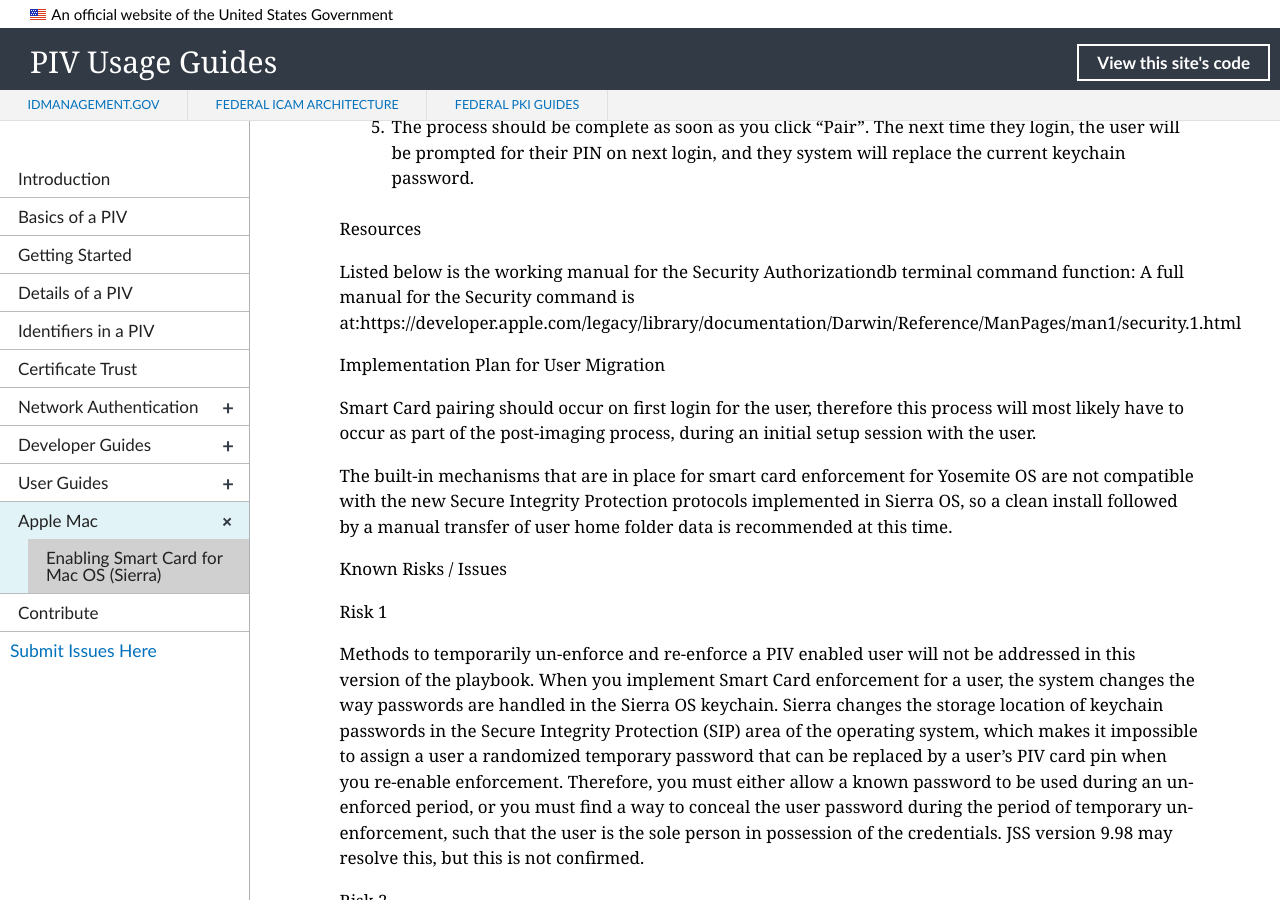
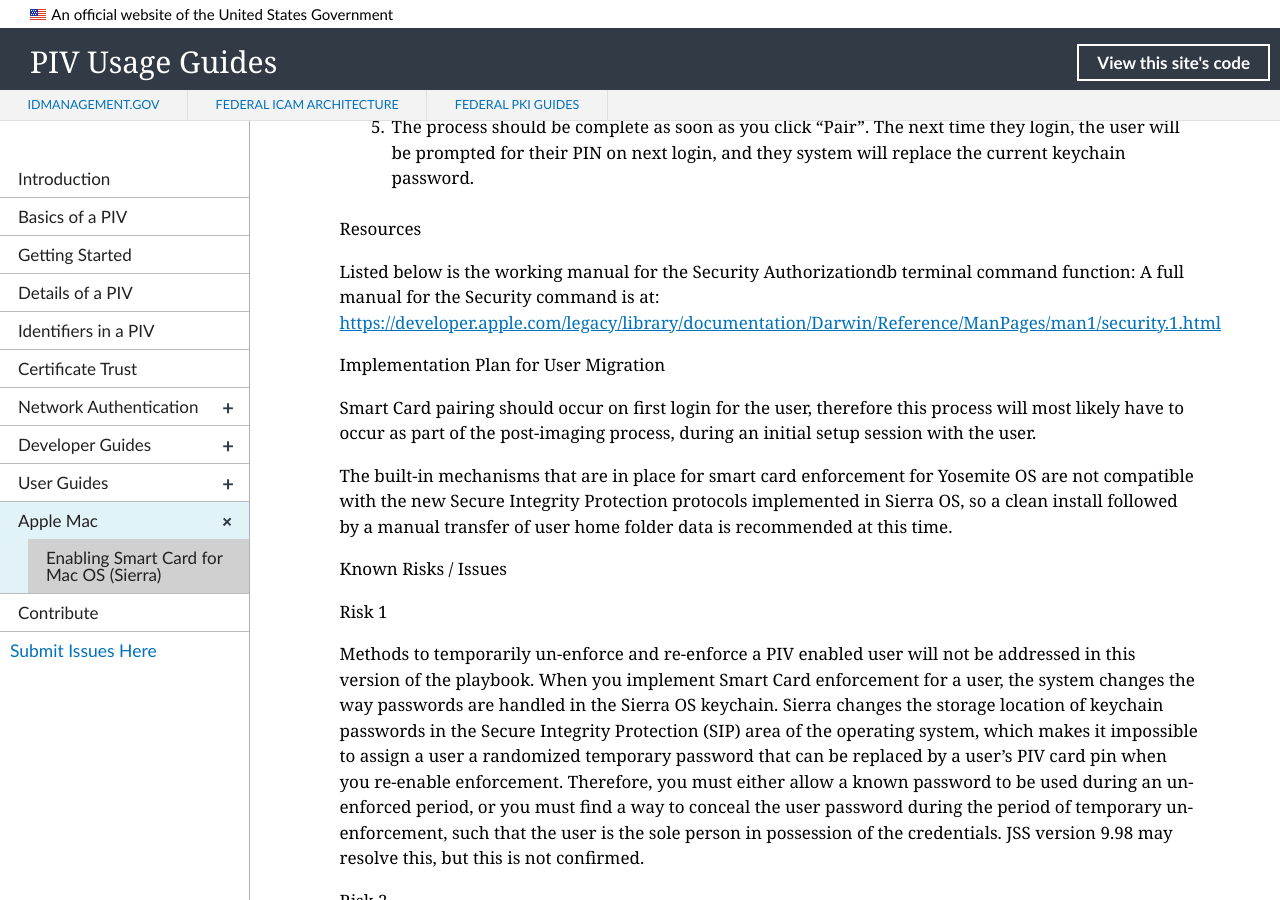
Before and after one commit to GSA/piv-guides, a Jekyll site: the page built from _apple/pivsierra.md, in a window 1280 px wide and 900 px high, scrolled down 849 px. Built offline with Jekyll 4.4.1, drawn with Linux system fonts in a browser that asks for light colours; nearby versions of some CDN libraries; some of the changed lines change nothing that is shown.

Commit message:
various formatting tweaks
Insert links, fix spacing, etc.

```diff
--- a/_apple/pivsierra.md
+++ b/_apple/pivsierra.md
@@ -22,7 +22,7 @@ Turn on Smart Card Services
 2. Open a Terminal window, and enter the following command with elevated privileges:
 	sudo security authorizationdb smartcard enable
 Smart Card services should now be enabled for the system. To check use the following command:
-	sudo security authorizationdb smartcard status
+    sudo security authorizationdb smartcard status
 3. Now you are ready to pair the user’s smart card with the account.
 
 
@@ -39,7 +39,7 @@ Pair the User’s Smart Card to their Account
 Resources
 
 Listed below is the working manual for the Security Authorizationdb terminal command function:
-A full manual for the Security command is at:https://developer.apple.com/legacy/library/documentation/Darwin/Reference/ManPages/man1/security.1.html
+A full manual for the Security command is at: [https://developer.apple.com/legacy/library/documentation/Darwin/Reference/ManPages/man1/security.1.html](https://developer.apple.com/legacy/library/documentation/Darwin/Reference/ManPages/man1/security.1.html)
 
 Implementation Plan for User Migration
 
```
